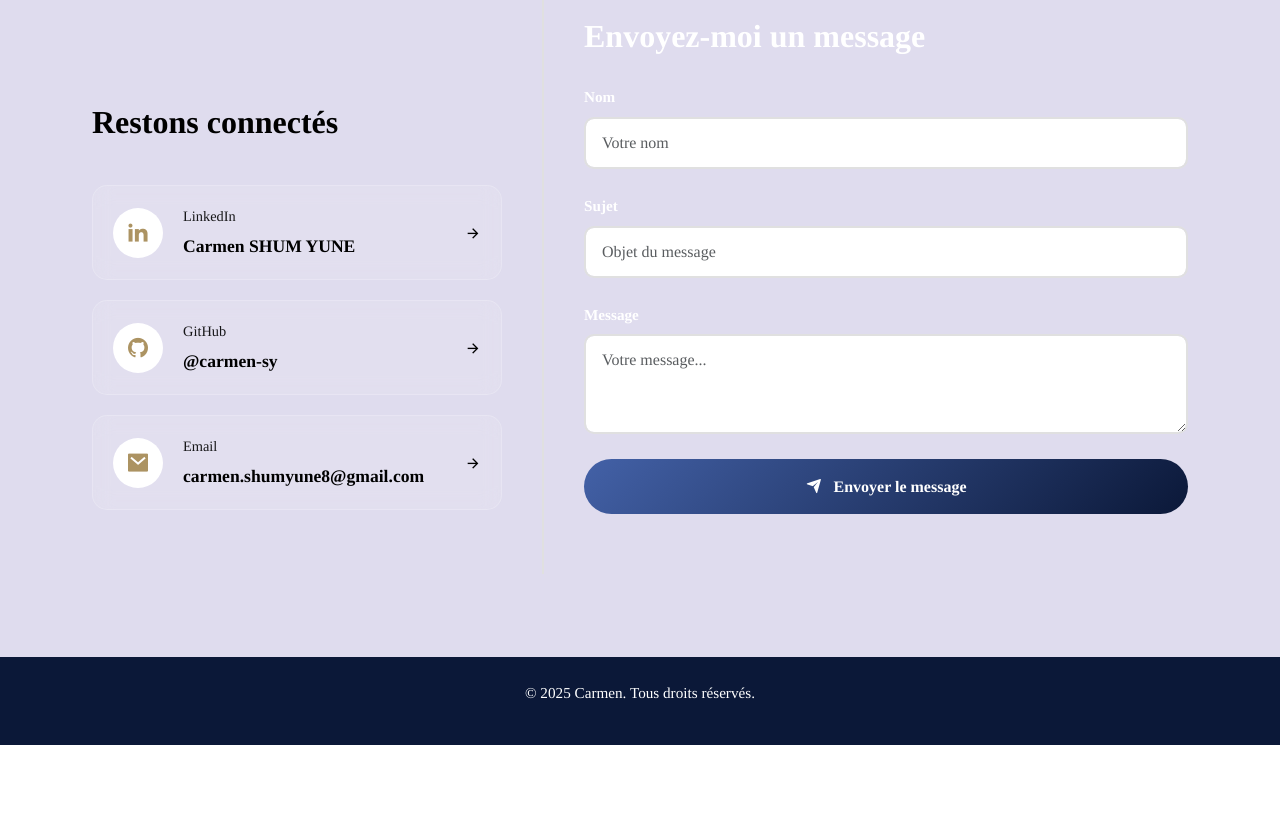
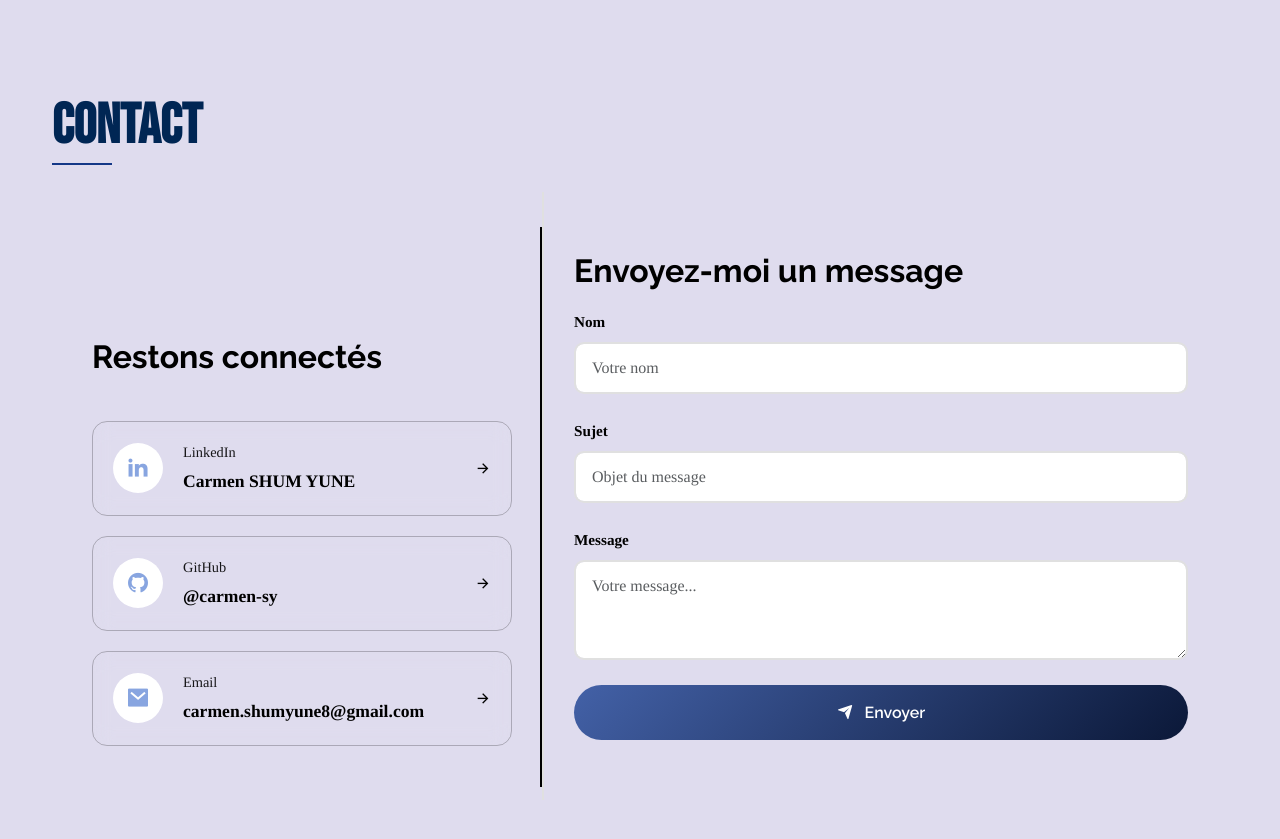
Before and after one commit to carmen-sy/portfolio, a plain HTML site: page index.html in a window 1280 px wide. Shown: the part 3059-3898 px from the top of the page. Before the commit the page ends 3804 px from the top, so only its background shows below. Drawn offline with nearby package versions, Linux system fonts and the light colour scheme; a web font is replaced by a local one.

Commit message:
feat: contact

```diff
--- a/assets/css/styles.css
+++ b/assets/css/styles.css
@@ -456,7 +456,7 @@ a {
 
 /*=============== PICKER + CONTENT DISPLAY (PROJECTS) ===============*/
 .floating-picker {
-  font-family: "Alan Sans";
+  font-family: "Lora";
   display: inline-flex;
   gap: 12px;
   align-items: center;
@@ -805,9 +805,11 @@ a {
   flex-direction: column;
   justify-content: center;
   min-height: 700px;
+  top: 1;
 }
 
 .social-title {
+  font-family: "Raleway";
   font-size: 2rem;
   font-weight: bold;
   margin-bottom: 20px;
@@ -825,17 +827,17 @@ a {
   align-items: center;
   gap: 20px;
   padding: 20px;
-  background: rgba(255, 255, 255, 0.1);
+  background: rgba(255, 255, 255, 0);
   border-radius: 15px;
   color: black;
   text-decoration: none;
   transition: all 0.3s ease;
   backdrop-filter: blur(10px);
-  border: 1px solid rgba(255, 255, 255, 0.2);
+  border: 1px solid rgba(0, 0, 0, 0.23);
 }
 
 .social-link:hover {
-  background: rgba(255, 255, 255, 0.2);
+  background: rgba(58, 95, 160, 0.203);
   transform: scale(1.05);
   color: black;
 }
@@ -852,7 +854,7 @@ a {
   width: 50px;
   height: 50px;
   background: white;
-  color: #AC9362;
+  color: #88A5E0;
   border-radius: 50%;
   display: flex;
   align-items: center;
@@ -876,17 +878,45 @@ a {
   font-weight: 600;
 }
 
+/* separation */
+.social-card .col-lg-5 {
+  position: relative;
+}
+
+.social-card .col-lg-5::after {
+  content: "";
+  position: absolute;
+  right: 0;
+  top: 45%;
+  transform: translateY(-50%);
+  width: 2px;
+  height: 80%;
+  background-color: black;
+}
+
+/* Optionnel : ajouter un peu d’espace */
+.social-card .social-section {
+  padding-right: 30px;
+}
+
+.social-card .form-section {
+  padding-left: 30px;
+}
+
+@media (max-width: 991px) {
+  .social-card .col-lg-5 {
+    border-right: none;
+    border-bottom: 2px solid black;
+    padding-bottom: 20px;
+    margin-bottom: 20px;
+  }
+}
+
+
 /* Section Formulaire */
 .form-section {
   padding: 60px 40px;
   border-left: 2px solid #e0e0e0;
-}
-
-.form-title {
-  font-size: 2rem;
-  font-weight: bold;
-  color: #fff;
-  margin-bottom: 30px;
 }
 
 .form-group {
@@ -895,7 +925,7 @@ a {
 
 .form-label {
   font-weight: 600;
-  color: #fff;
+  color: black;
   margin-bottom: 8px;
   font-size: 0.95rem;
 }
@@ -914,6 +944,7 @@ a {
 }
 
 .contact-btn {
+  font-family: "Raleway";
   background: linear-gradient(135deg, #4361a7, #0B1838);
   color: white;
   border: none;
@@ -957,7 +988,7 @@ a {
 
 /* ======== FOOTER ======== */
 .footer {
-  font-family: "Tinos", sans-serif;
+  font-family: "Merriweather", sans-serif;
   background-color: #0B1838;
   color: white;
   padding: 25px 15px;
--- a/index.html
+++ b/index.html
@@ -9,7 +9,7 @@
 
     <!--=============== STYLESHEETS ===============-->
     <link
-      href="https://fonts.googleapis.com/css2?family=Alan+Sans:wght@300..900&family=Bebas+Neue&family=Cabin:ital,wght@0,400..700;1,400..700&family=Lora:ital,wght@0,400..700;1,400..700&family=Merriweather:ital,opsz,wght@0,18..144,300..900;1,18..144,300..900&family=Playfair+Display:ital,wght@0,400..900;1,400..900&family=Tinos:ital,wght@0,400;0,700;1,400;1,700&display=swap"
+      href="https://fonts.googleapis.com/css2?family=Bebas+Neue&family=Cabin:ital,wght@0,400..700;1,400..700&family=Lora:ital,wght@0,400..700;1,400..700&family=Merriweather:ital,opsz,wght@0,18..144,300..900;1,18..144,300..900&family=Raleway:ital,wght@0,100..900;1,100..900&family=Tinos:ital,wght@0,400;0,700;1,400;1,700&display=swap"
       rel="stylesheet"
     />
 
@@ -339,14 +339,13 @@
                 >
                   <div class="project-card-2 professional-card">
                     <div class="project-header">
-                      <h4 class="project-title">
-                        1er stage (Acensi Mauritius)
-                      </h4>
+                      <h4 class="project-title">Stage de 1è année</h4>
                       <span class="project-category-2">En entreprise</span>
                     </div>
                     <p class="project-description">
-                      Développement fullstack d'un CRM (Customer Relationship
-                      Management) sur la partie "Project" et "Proposal".
+                      Développement fullstack d'un CRM à Acensi Mauritius
+                      (Customer Relationship Management) sur la partie "Project"
+                      et "Proposal".
                     </p>
                     <div class="project-tech">
                       <span class="tech-tag-2"
@@ -452,15 +451,17 @@
 
       <!-- =================== VEILLE TECH. ================ -->
 
-      <!-- <section id="vtech" class="py-5">
+      <section id="vtech" class="py-5">
         <div class="container">
           <div class="row">
             <div class="col">
-              <h2 id="title" class="display-4 fw-bold mb-4">Veille technologique</h2>
+              <h2 id="title" class="display-4 fw-bold mb-4">
+                Veille technologique
+              </h2>
             </div>
           </div>
         </div>
-      </section> -->
+      </section>
 
       <!-- ================== COMPETENCES ================== -->
       <section id="skills" class="py-5">
@@ -559,7 +560,7 @@
       </section>
 
       <!-- ================== CONTACT =================== -->
-      <section id="contact" class="contact-section">
+      <section id="contact" class="py-5">
         <div class="container">
           <div class="row">
             <div class="col">
@@ -569,7 +570,7 @@
 
           <br />
 
-          <div class="social-card">
+          <div class="social-card" data-aos="fade-up" data-aos-delay="200">
             <div class="row g-0">
               <!-- Section Réseaux Sociaux -->
               <div class="col-lg-5">
@@ -580,7 +581,7 @@
                   <div class="social-links">
                     <!-- LinkedIn -->
                     <a
-                      href="https://www.linkedin.com/in/votre-profil"
+                      href="https://www.linkedin.com/in/carmen-sh"
                       target="_blank"
                       class="social-link"
                     >
@@ -633,7 +634,7 @@
               <!-- FORMULAIRE -->
               <div class="col-lg-7">
                 <div class="form-section">
-                  <h3 class="form-title">Envoyez-moi un message</h3>
+                  <h3 class="social-title">Envoyez-moi un message</h3>
 
                   <form id="contactForm">
                     <div class="form-group">
@@ -674,7 +675,7 @@
 
                     <button type="submit" class="contact-btn" id="submitBtn">
                       <i class="ri-send-plane-fill me-2"></i>
-                      Envoyer le message
+                      Envoyer
                     </button>
                   </form>
 
@@ -743,7 +744,7 @@
             .finally(() => {
               submitBtn.disabled = false;
               submitBtn.innerHTML =
-                "<i class='ri-send-plane-fill me-2'></i> Envoyer le message";
+                "<i class='ri-send-plane-fill me-2'></i> Envoyer";
             });
         });
       </script>
```
